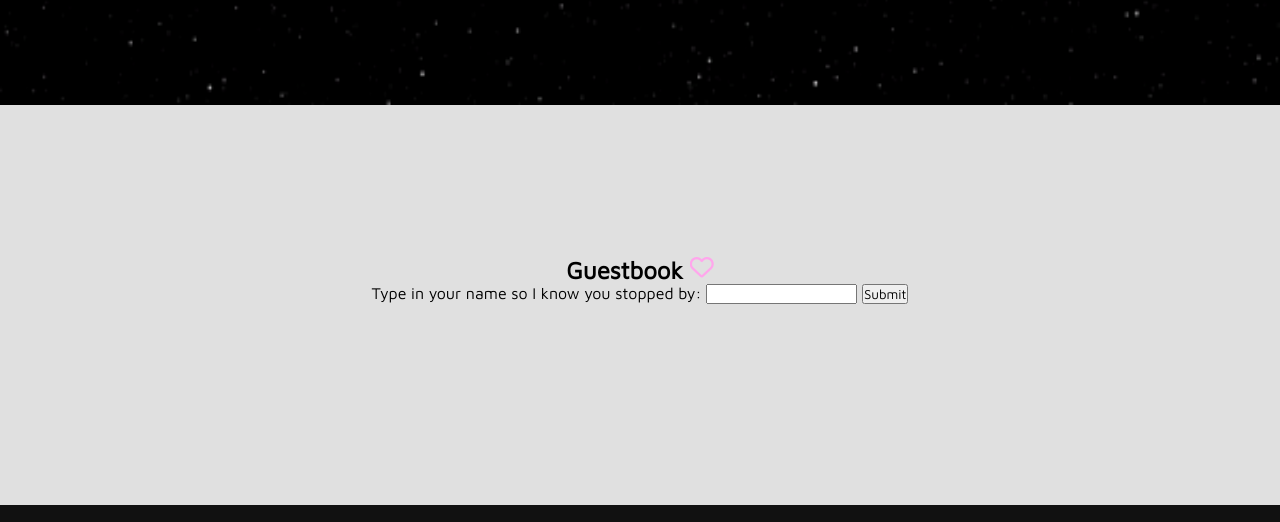
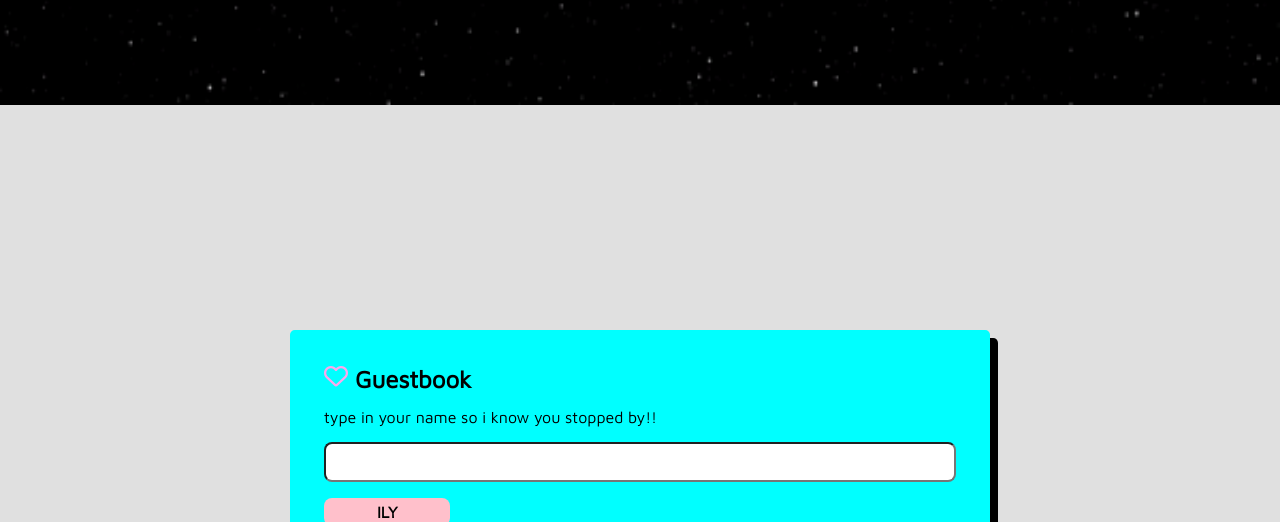
Before and after one commit to dartmouth-cs52-21S/lab1-landingpage-snow-kang, a plain HTML site: page index.html in a window 1280 px wide. Shown: the part 2575-3097 px from the top of the page. Drawn offline with Linux system fonts and the light colour scheme.

Commit message:
Made the Guestbook section more stylized

```diff
--- a/index.html
+++ b/index.html
@@ -203,14 +203,16 @@
 
       <a class="anchor" id="guestbook-anchor"></a>
       <section id="guestbook">
-        <h2>Guestbook <i class="far fa-heart"></i></h2>
-        <form action="#">
-          <label for="username"
-            >Type in your name so I know you stopped by:
-          </label>
-          <input type="text" id="username" name="username" />
-          <input type="submit" />
-        </form>
+        <div class="input-card">
+          <h2><i class="far fa-heart"></i> Guestbook</h2>
+          <form action="#" id="guestbook-form">
+            <span>type in your name so i know you stopped by!!</span>
+            <label for="username">
+              <input type="text" id="username" name="username"/>
+            </label>
+            <input type="submit" value="ily"/>
+          </form>
+        </div>
       </section>
     </div>
 
--- a/style.css
+++ b/style.css
@@ -129,6 +129,7 @@ section {
 #start-button:hover {
   cursor: pointer;
   font-size: 1.5em;
+  border-radius: 0%;
   box-shadow: 0px 5px 15px rgba(255, 255, 255);
   transition: font-size ease 0.2s;
 }
@@ -629,12 +630,72 @@ label.double-right {
 
 /* Guestbook user input section */
 #guestbook {
-  height: 400px;
-  padding-top: 150px;
+  height: 700px;
   background-color: rgba(224, 224, 224, 1);
+  display: flex;
+  justify-content: center;
+  align-items: center;
 }
+
 #guestbook i {
   color: rgb(255, 166, 236);
+}
+
+.input-card {
+  display: flex;
+  flex-direction: column;
+  justify-content: space-around;
+  height: 250px;
+  width: calc(var(--full-width) * 2 / 3);
+  max-width: 700px;
+  min-width: 200px;
+  border: 4px cyan solid;
+  border-radius: .3em;
+  box-shadow: 8px 8px 0 black;
+  background-color: cyan;
+  padding: 30px;
+}
+
+.input-card #username {
+  border-radius: .5em;
+  width: 100%;
+  height: 2.5em;
+  padding: 10px;
+  text-align: left;
+  font-size: 1em;
+  color: rgb(0, 93, 93);
+  margin-top: 1em;
+  margin-bottom: 1em;
+}
+
+#guestbook-form [type="submit"] {
+  background-color: pink;
+  border: none;
+  border-radius: .5em;
+  width: 20%;
+  min-width: 80px;
+  max-width: 150px;
+  height: 20%;
+  font-size: 1em;
+  font-weight: bold;
+  text-transform: uppercase;
+}
+
+#guestbook-form [type="submit"]:hover{
+  cursor: pointer;
+  background-color: rgb(255, 227, 232);
+}
+
+.input-card > * {
+  text-align: left;
+}
+
+.input-card h2 {
+  flex-grow: 1;
+}
+
+.input-card #guestbook-form {
+  flex-grow: 2;
 }
 
 /* Footer section */
@@ -667,7 +728,7 @@ footer i:hover {
 }
 
 /* MOBILE VERSION */
-@media only screen and (max-width: 640px) {
+@media only screen and (max-width: 600px) {
   /* Hamburger menu */
   #menu-toggle,
   #menu-x {
@@ -779,6 +840,20 @@ footer i:hover {
     max-width: 250px;
   }
 
+  /* Guestbook */
+  #guestbook {
+    height: 500px;
+  }
+
+  .input-card {
+    height: 300px;
+    width: calc(var(--full-width) * 2 / 3);
+  }
+
+  .input-card > * {
+    text-align: center;
+  }
+
   /* Vertical footer */
   footer {
     height: 200px;
```
